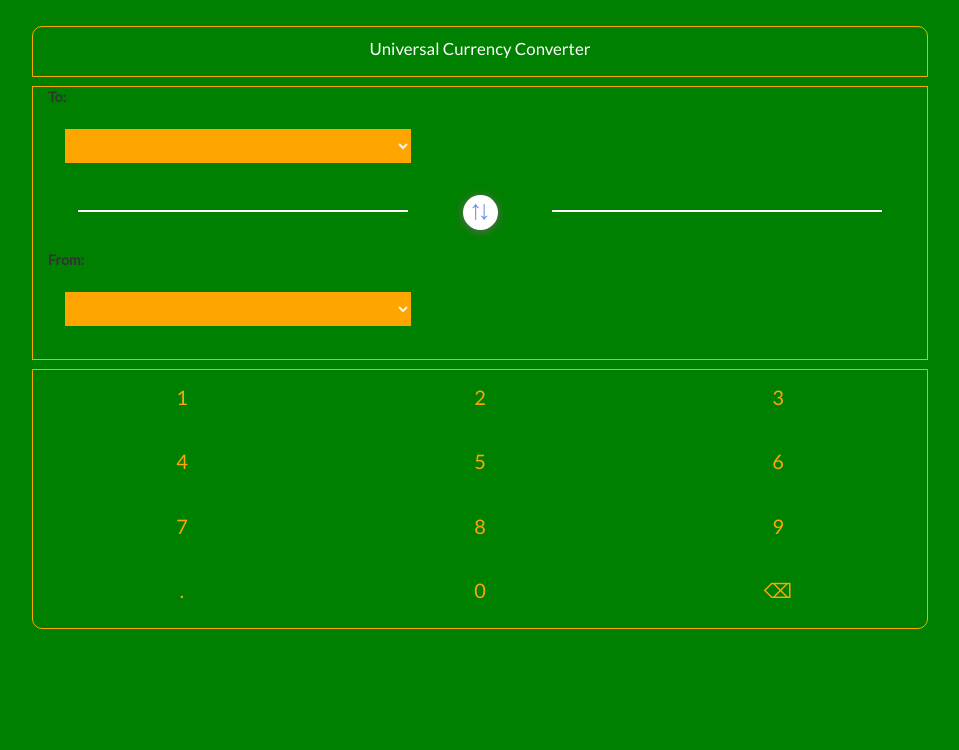
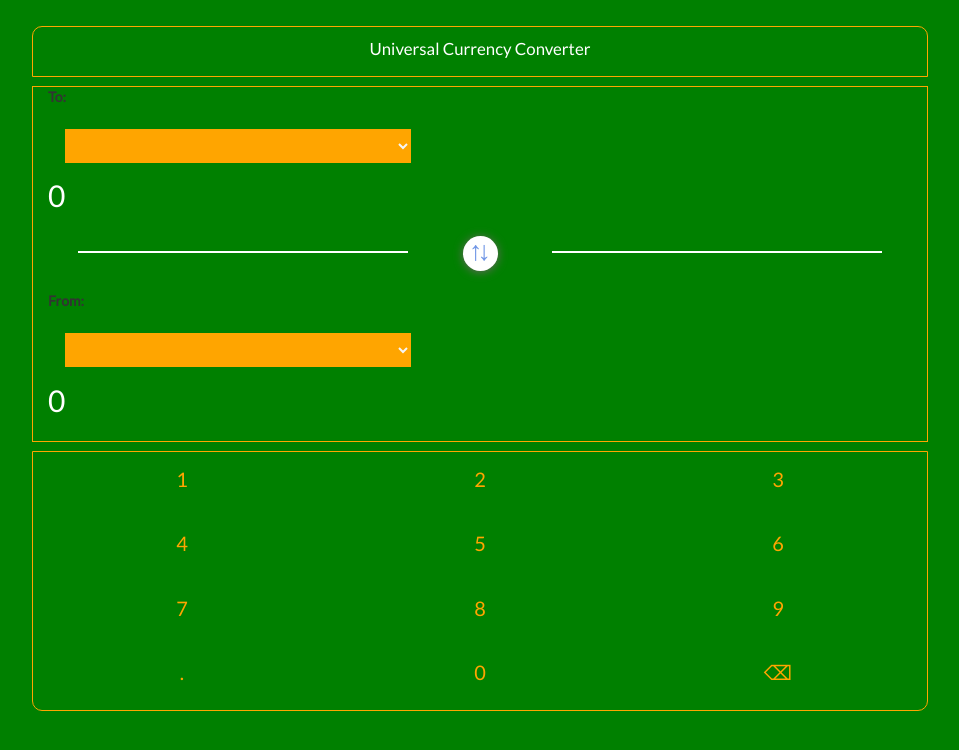
Before and after one commit to abugi/universal_currency_converter, a website: page index.html in a window 1280 px wide. Shown: the whole page, without its empty margins (160-1119 px from the left). Drawn offline with Linux system fonts and the light colour scheme.

Commit message:
Final commit

```diff
--- a/index.html
+++ b/index.html
@@ -21,7 +21,7 @@
                     <select name="currencies" class="form-control currency-list" id="convert--to">
                     </select>
                     <div class="convert conversion__container--display">
-                        <span class="converter__currency-display converted" data-num-value="0"></span>
+                        <span class="converter__currency-display converted" data-num-value="0">0</span>
                     </div>
                 </div>
                 <div class="col-xs-12 toggle-currency text-center">
@@ -34,7 +34,7 @@
                     <select name="currencies" class="form-control currency-list" id="convert--from">
                     </select>
                     <div class="convert conversion__container--display">
-                        <span class="converter__currency-display amount"></span>
+                        <span class="converter__currency-display amount">0</span>
                     </div>
                 </div>
         </div>
```
